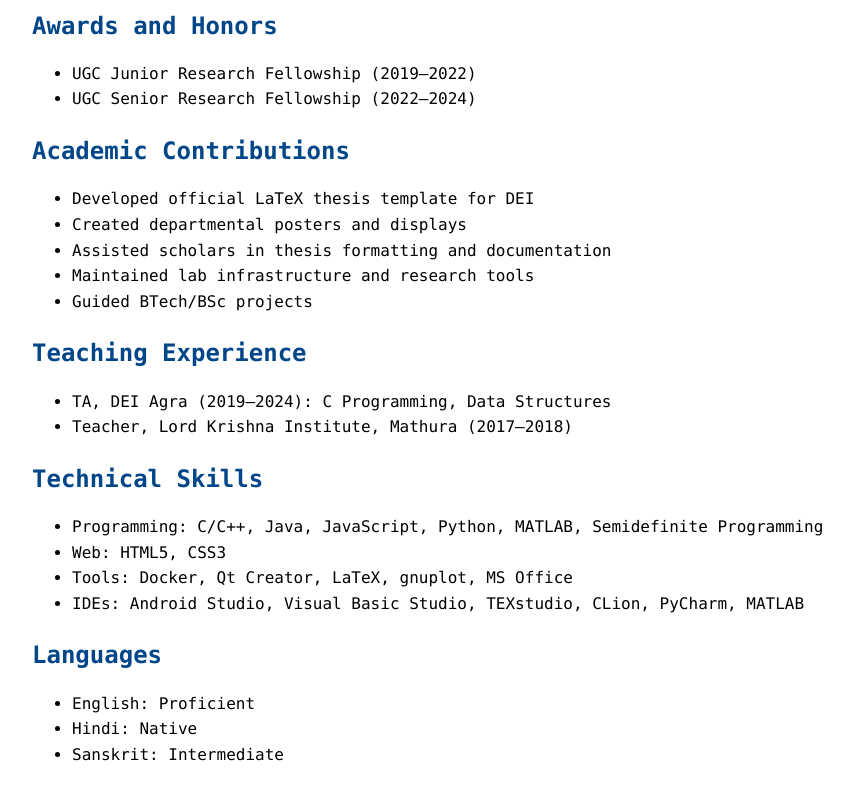
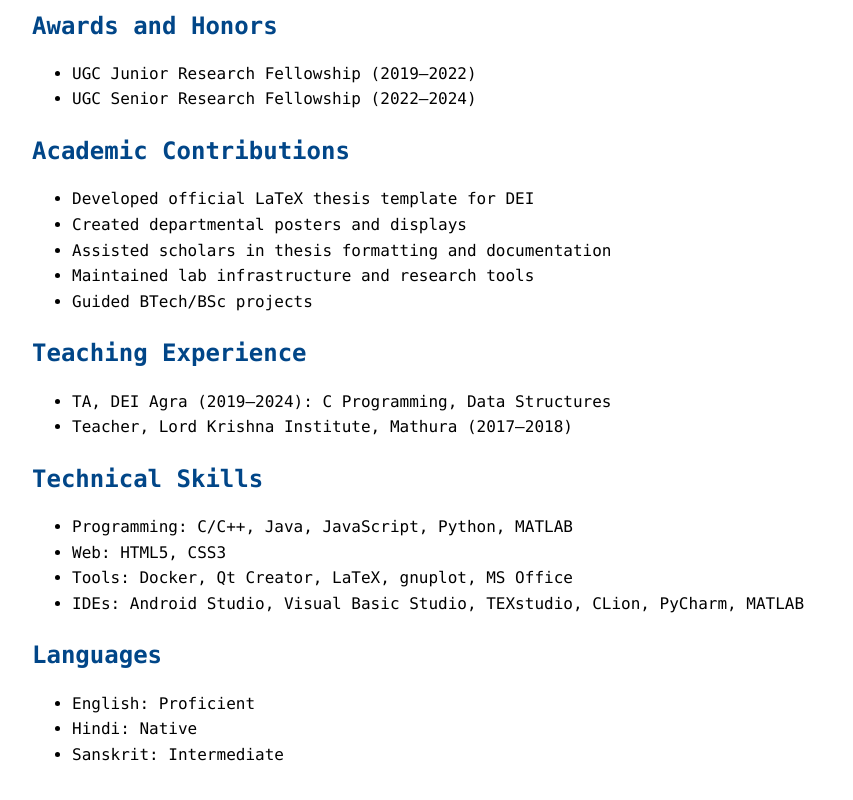
Before and after one commit to lRadha/laxmikant, a plain HTML site: page index.html in a window 1280 px wide. Shown: the part 1589-2389 px from the top of the page, without its empty margins (0-853 px from the left). Drawn offline with Linux system fonts and the light colour scheme.

Commit message:
Update index.html

```diff
--- a/index.html
+++ b/index.html
@@ -102,7 +102,7 @@
 
   <h2>Technical Skills</h2>
   <ul>
-    <li>Programming: C/C++, Java, JavaScript, Python, MATLAB, Semidefinite Programming</li>
+    <li>Programming: C/C++, Java, JavaScript, Python, MATLAB</li>
     <li>Web: HTML5, CSS3</li>
     <li>Tools: Docker, Qt Creator, LaTeX, gnuplot, MS Office</li>
     <li>IDEs: Android Studio, Visual Basic Studio, TEXstudio, CLion, PyCharm, MATLAB</li>
```
